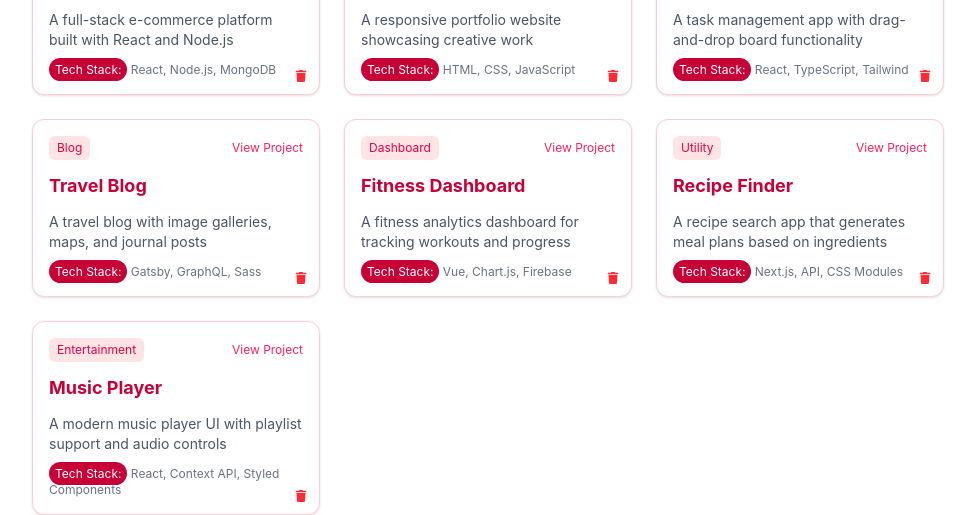
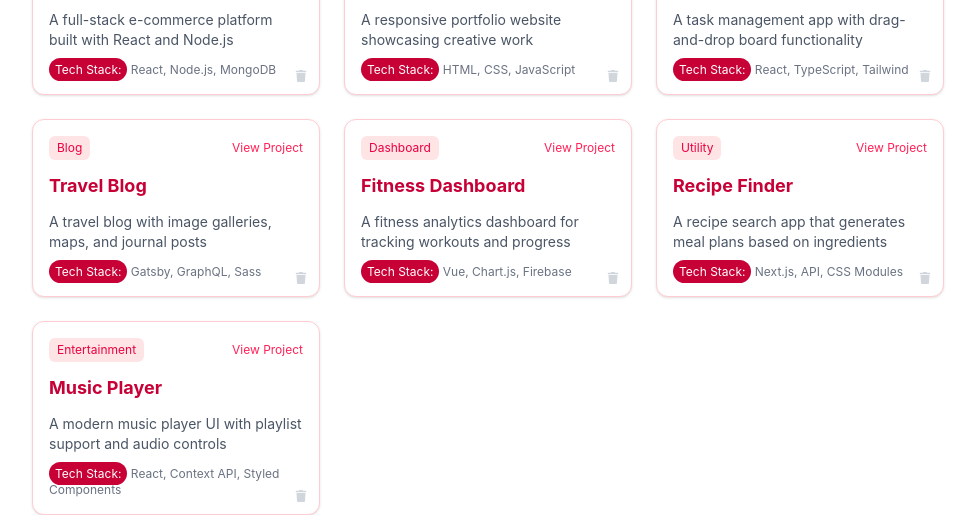
Before and after one commit to carolkithinji35-ai/Creative-Vault-projects-showcase, a React (Vite) app: page / in a window 1280 px wide. Shown: the part 891-1406 px from the top of the page, without its empty margins (96-1071 px from the left). Built offline with nearby package versions, Linux system fonts and the light colour scheme.

Commit message:
Change delete button color

```diff
--- a/src/components/projectcard.jsx
+++ b/src/components/projectcard.jsx
@@ -39,7 +39,7 @@ export default function ProjectCard({ project, handleDelete }) {
         onClick={() => {
           handleDelete(project.id);
         }}
-        className="absolute bottom-3 right-3 text-red-500 hover:text-red-700 transition text-xs"
+        className="absolute bottom-3 right-3 text-gray-300 hover:text-red-700 transition text-xs"
       >
         <FaTrash />
       </button>
```
